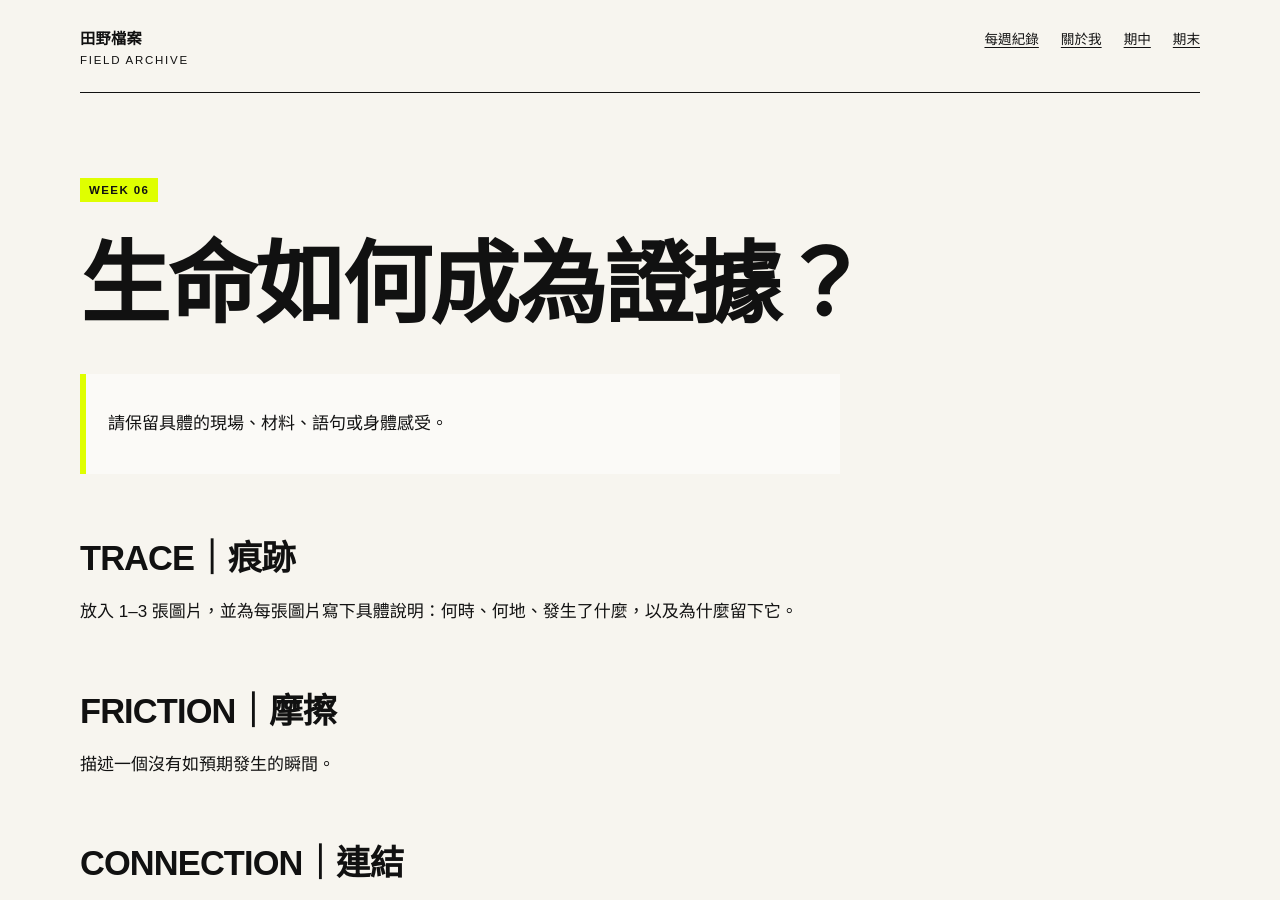
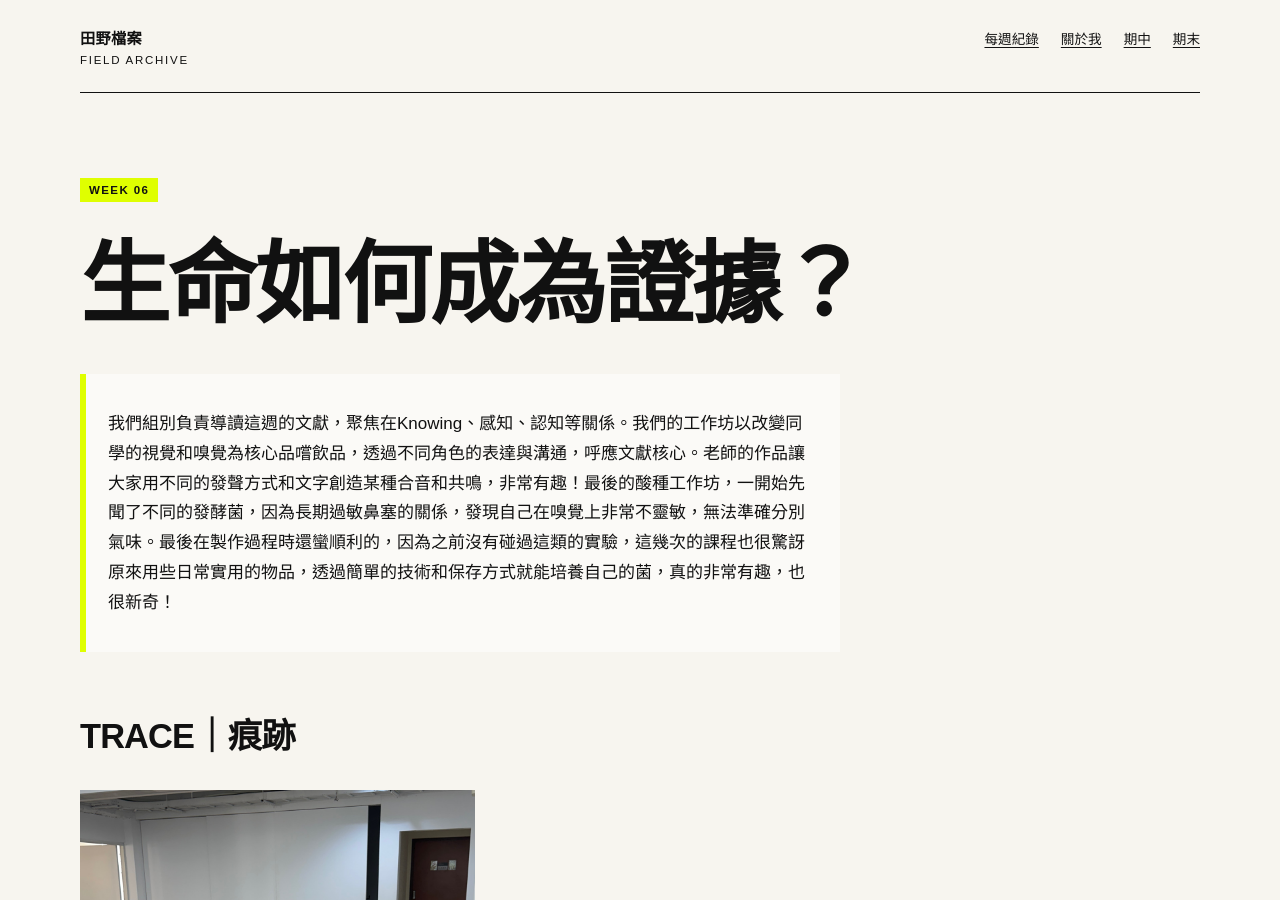
Before and after one commit to yunhanchan/fieldworkarchive, a Jekyll site: the page built from weeks/week-06.md, in a window 1280 px wide and 900 px high. Built offline with Jekyll 4.4.1, drawn with Linux system fonts in a browser that asks for light colours; some of the changed text lies outside the part shown.

Commit message:
Update week-06.md

```diff
--- a/weeks/week-06.md
+++ b/weeks/week-06.md
@@ -7,11 +7,17 @@ permalink: /weeks/week-06/
 
 # 生命如何成為證據？
 
-> 請保留具體的現場、材料、語句或身體感受。
+> 我們組別負責導讀這週的文獻，聚焦在Knowing、感知、認知等關係。我們的工作坊以改變同學的視覺和嗅覺為核心品嚐飲品，透過不同角色的表達與溝通，呼應文獻核心。老師的作品讓大家用不同的發聲方式和文字創造某種合音和共鳴，非常有趣！最後的酸種工作坊，一開始先聞了不同的發酵菌，因為長期過敏鼻塞的關係，發現自己在嗅覺上非常不靈敏，無法準確分別氣味。最後在製作過程時還蠻順利的，因為之前沒有碰過這類的實驗，這幾次的課程也很驚訝原來用些日常實用的物品，透過簡單的技術和保存方式就能培養自己的菌，真的非常有趣，也很新奇！
 
 ## TRACE｜痕跡
 
-放入 1–3 張圖片，並為每張圖片寫下具體說明：何時、何地、發生了什麼，以及為什麼留下它。
+![共同繪製的教室導航地圖]({{ '/assets/images/1013-1.JPG' | relative_url }}) 我們D組的工作坊
+
+![共同繪製的教室導航地圖]({{ '/assets/images/1013-2.JPG' | relative_url }}) 同學品嚐飲料
+
+![共同繪製的教室導航地圖]({{ '/assets/images/1013-3.JPG' | relative_url }}) 老師的作品很有趣
+
+![共同繪製的教室導航地圖]({{ '/assets/images/1013-4.JPG' | relative_url }}) 酸種工作坊
 
 ## FRICTION｜摩擦
 
```
